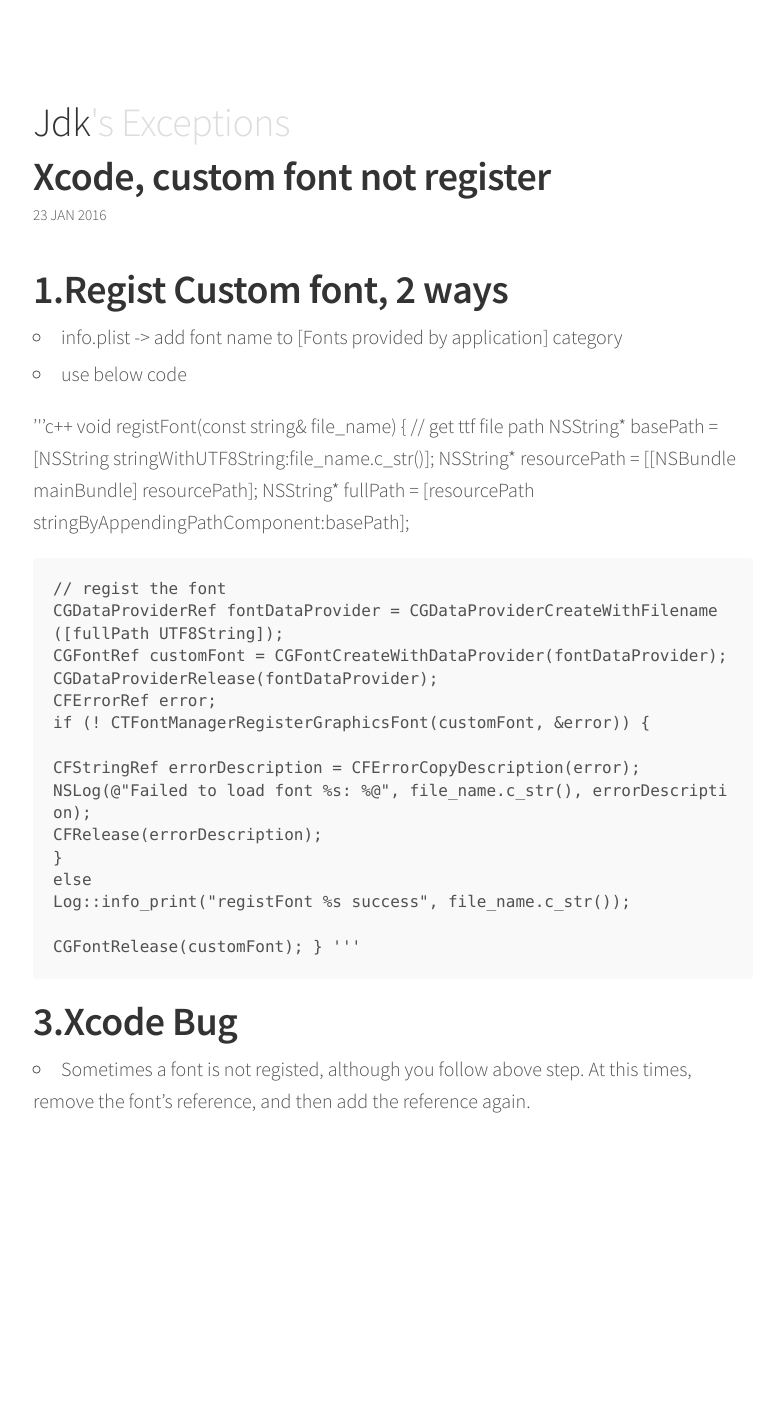
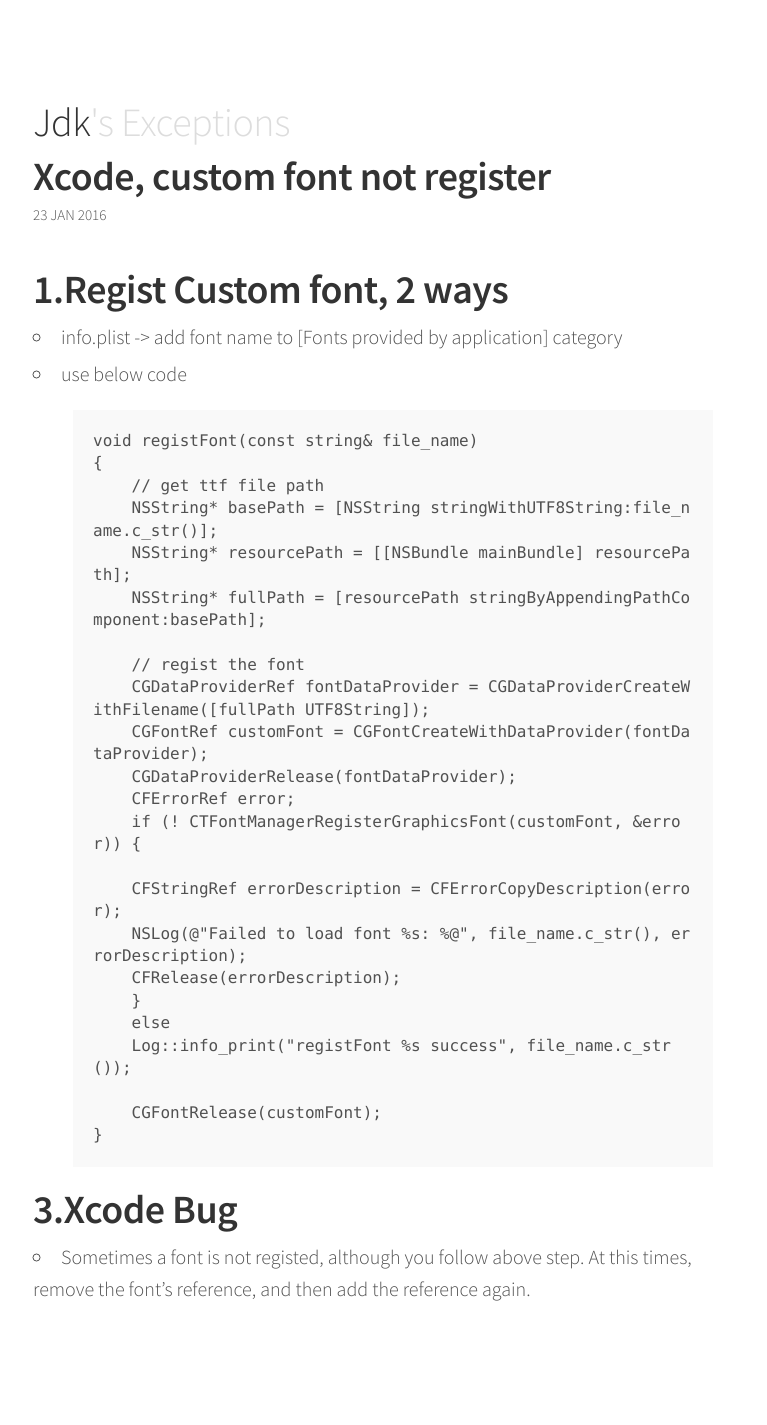
Before and after one commit to shakddoo/shakddoo.github.io, a Jekyll site: the page built from _posts/2016-01-24-xcode-font-regist.md, in a window 1280 px wide. Shown: the whole page, without its empty margins (247-1014 px from the left). Built offline with Jekyll 4.4.1, drawn with Linux system fonts in a browser that asks for light colours; Markdown is read by kramdown in place of the engine named in the settings; before the commit the page ends 1237 px from its top, so only the background shows below that.

Commit message:
code highlight

```diff
--- a/_posts/2016-01-24-xcode-font-regist.md
+++ b/_posts/2016-01-24-xcode-font-regist.md
@@ -8,7 +8,7 @@
 - info.plist -> add font name to [Fonts provided by application] category
 - use below code
 
-'''c++
+{% highlight object-c %}
 void registFont(const string& file_name)
 {
     // get ttf file path
@@ -32,7 +32,7 @@
 
     CGFontRelease(customFont);
 }
-'''
+{% endhighlight %}
 
 
 #3.Xcode Bug
```
Also changed, not shown: _posts/2016-01-18-google-inapp-server-error.md (+2 -4 lines).
